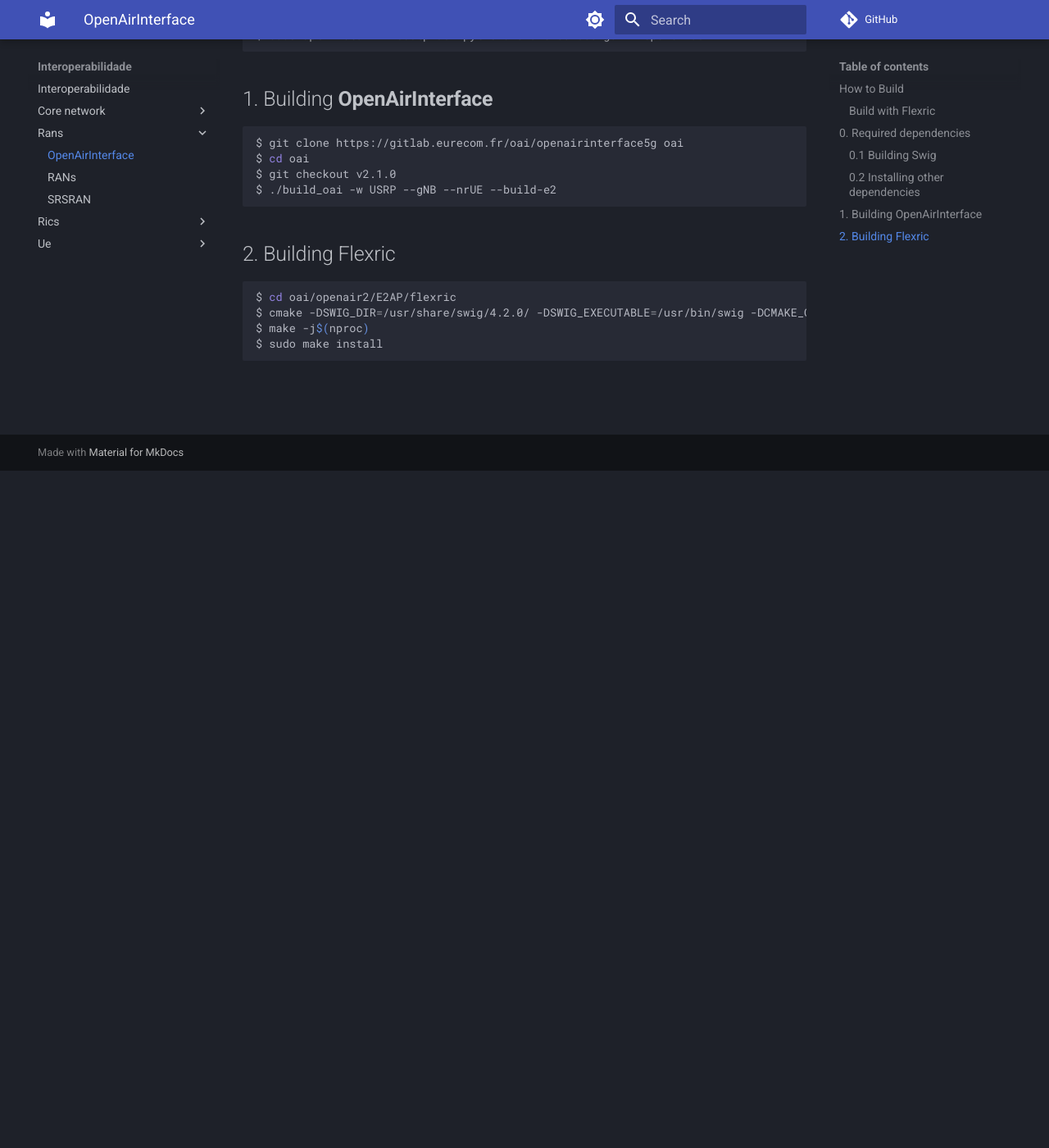
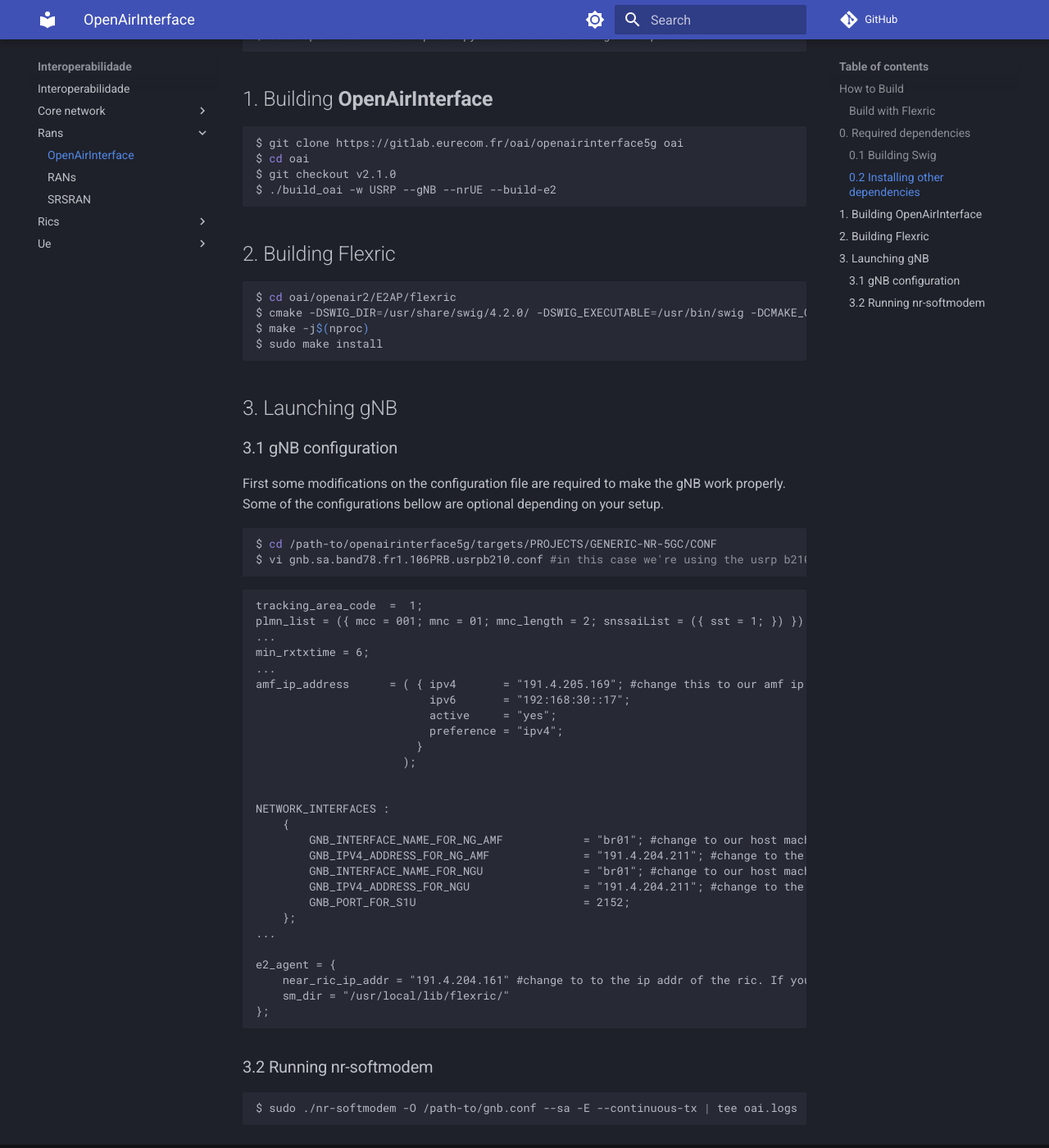
Before and after one commit to eduardoschulz/Interoperability, an MkDocs documentation site: the page built from docs/rans/oai.md, in a window 1280 px wide and 1400 px high, scrolled down 826 px. Shown: the whole window at 82% size. Built offline with MkDocs 1.6.1 and Material for MkDocs 9.7.7, drawn with Linux system fonts in a browser that asks for light colours; comment, search, counter and statistics services are not loaded.

Commit message:
adding how-to run gnb

````diff
--- a/docs/rans/oai.md
+++ b/docs/rans/oai.md
@@ -47,3 +47,49 @@
 $ make -j$(nproc)
 $ sudo make install
 ```
+
+## 3. Launching gNB
+
+### 3.1 gNB configuration
+
+First some modifications on the configuration file are required to make the gNB work properly. Some of the configurations bellow are optional depending on your setup.
+
+```shell
+$ cd /path-to/openairinterface5g/targets/PROJECTS/GENERIC-NR-5GC/CONF
+$ vi gnb.sa.band78.fr1.106PRB.usrpb210.conf #in this case we're using the usrp b210.
+```
+
+```config
+tracking_area_code  =  1;
+plmn_list = ({ mcc = 001; mnc = 01; mnc_length = 2; snssaiList = ({ sst = 1; }) }); #in this case we are using the test plmn 00101
+...
+min_rxtxtime = 6;
+...
+amf_ip_address      = ( { ipv4       = "191.4.205.169"; #change this to our amf ip; default for oai cn: 192.168.70.132
+                          ipv6       = "192:168:30::17";
+                          active     = "yes";
+                          preference = "ipv4";
+                        }
+                      );
+
+
+NETWORK_INTERFACES :
+    {
+        GNB_INTERFACE_NAME_FOR_NG_AMF            = "br01"; #change to our host machine network interface of choice
+        GNB_IPV4_ADDRESS_FOR_NG_AMF              = "191.4.204.211"; #change to the ip addr of the interface selected
+        GNB_INTERFACE_NAME_FOR_NGU               = "br01"; #change to our host machine network interface of choice
+        GNB_IPV4_ADDRESS_FOR_NGU                 = "191.4.204.211"; #change to the ip addr of the interface selected
+        GNB_PORT_FOR_S1U                         = 2152;
+    };
+...
+
+e2_agent = {
+    near_ric_ip_addr = "191.4.204.161" #change to to the ip addr of the ric. If you are running flexric locally --> 127.0.0.1
+    sm_dir = "/usr/local/lib/flexric/"
+};
+```
+### 3.2 Running nr-softmodem
+
+```shell
+$ sudo ./nr-softmodem -O /path-to/gnb.conf --sa -E --continuous-tx | tee oai.logs
+```
````
